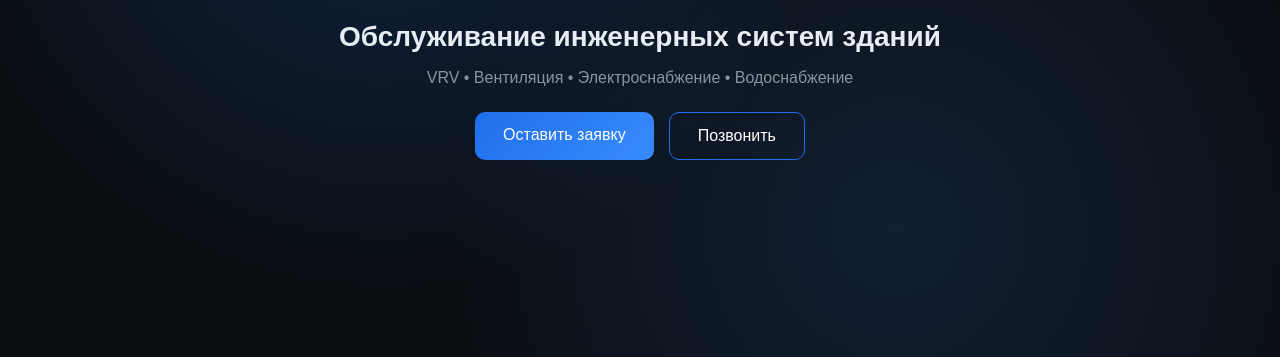
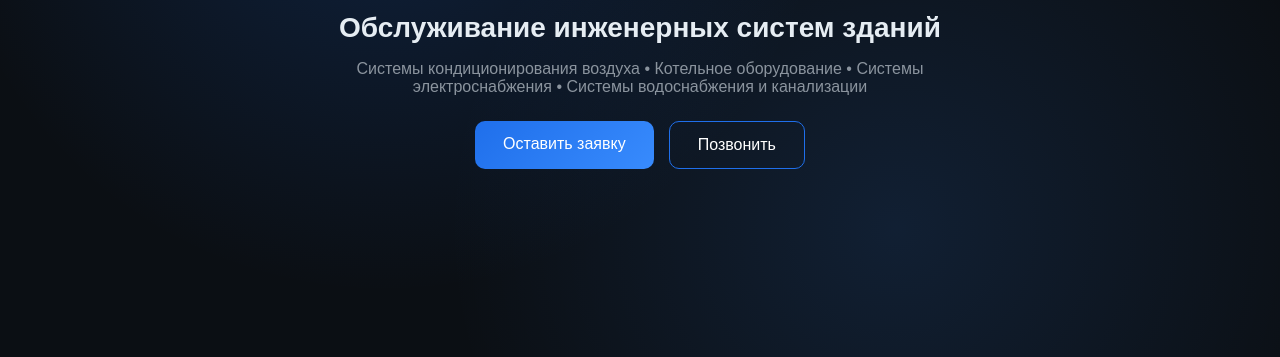
Before and after one commit to alexandroisg-jpg/asiatechnostroy, a website: page public/index.html in a window 1280 px wide. Shown: the part 443-800 px from the top of the page. Drawn offline with Linux system fonts and the light colour scheme.

Commit message:
Update index.html

```diff
--- a/public/index.html
+++ b/public/index.html
@@ -17,9 +17,9 @@
 
     <h2>Обслуживание инженерных систем зданий</h2>
 
-    <p>
-      VRV • Вентиляция • Электроснабжение • Водоснабжение
-    </p>
+    <p class="subtitle">
+  Системы кондиционирования воздуха • Котельное оборудование • Системы электроснабжения • Системы водоснабжения и канализации
+</p>
 
     <div class="hero-buttons">
       <a href="#form" class="btn">Оставить заявку</a>
```
